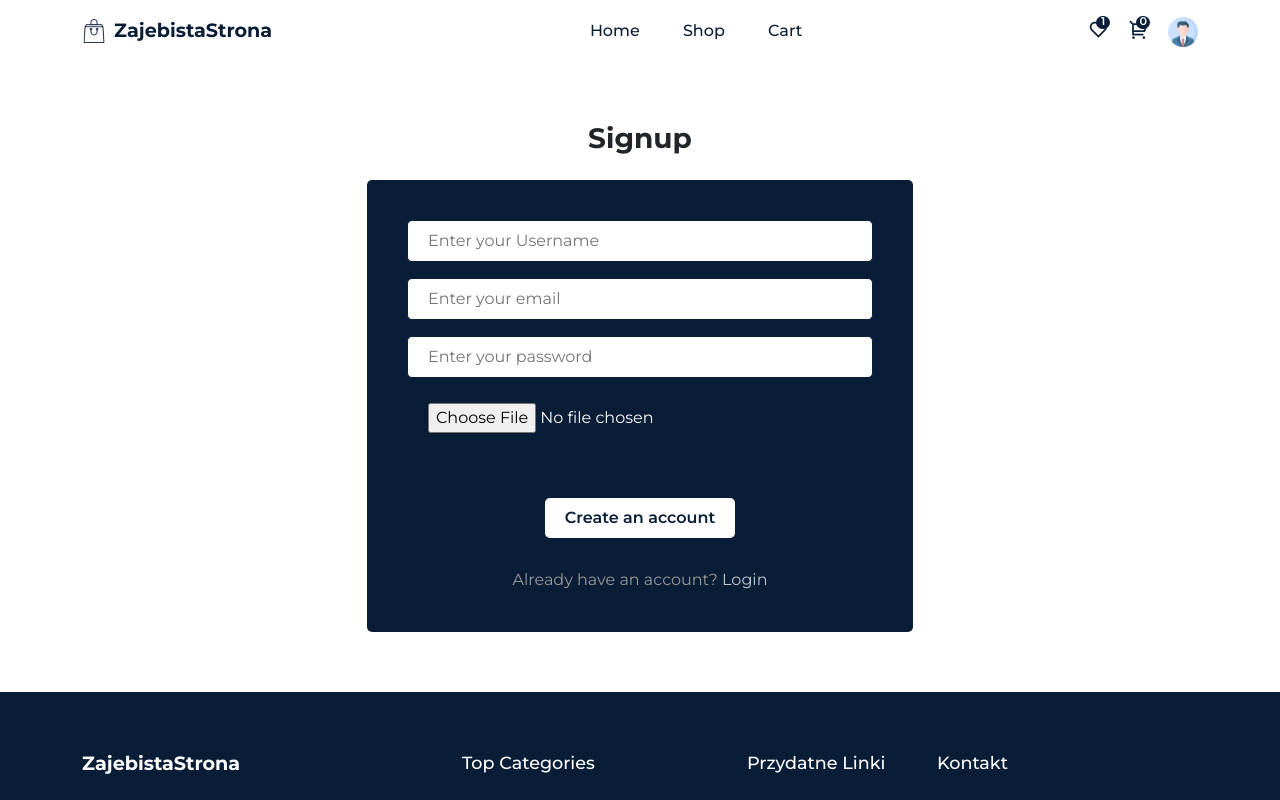
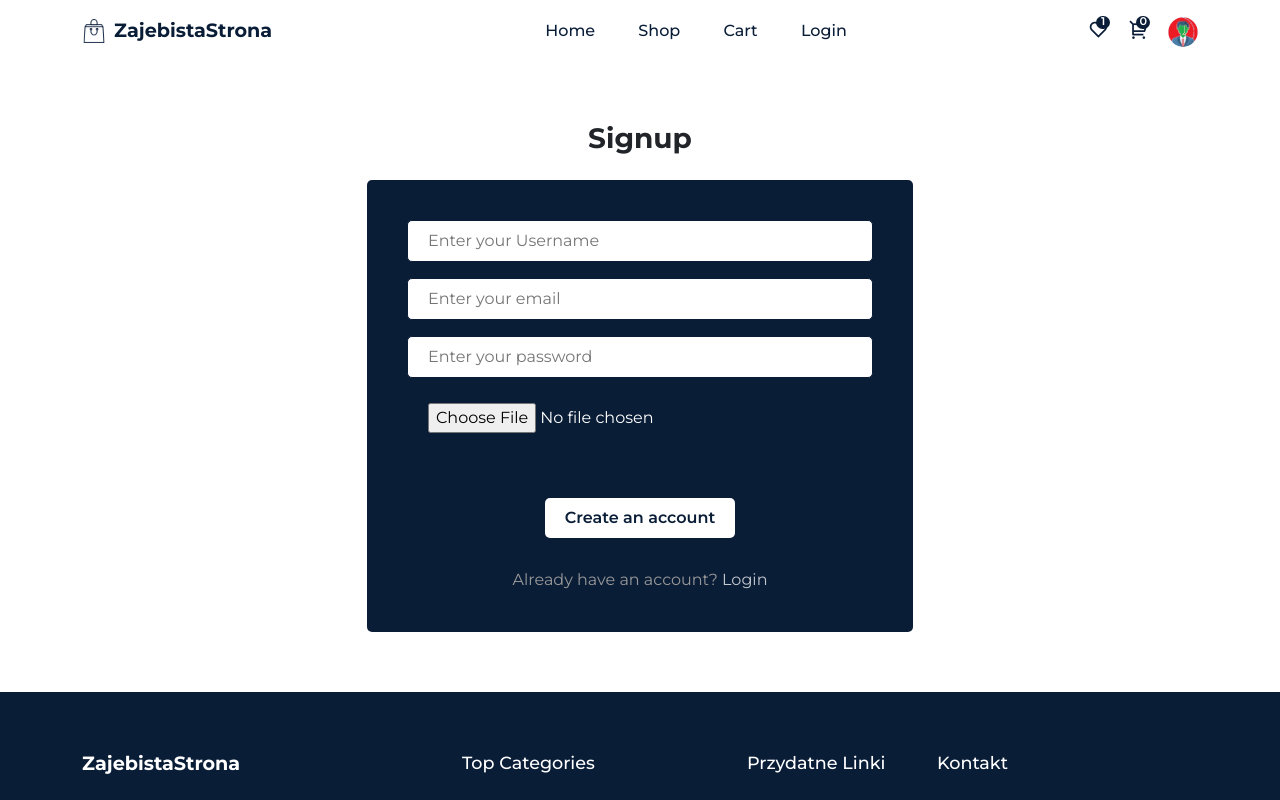
Before and after one commit to MichalCholajczyk/sklep_stolarski, a React (Create React App) app: page /signup in a window 1280 px wide. Shown: the top 800 px of the page. Built offline with nearby package versions, Linux system fonts and the light colour scheme; no server answers.

Commit message:
added routing to backend and signup

```diff
--- a/src/components/Header/Header.jsx
+++ b/src/components/Header/Header.jsx
@@ -10,6 +10,7 @@ import userIcon from "../../assets/images/user-icon.png";
 
 import { Container, Row } from "reactstrap";
 import { useSelector } from "react-redux";
+import useAuth from "../../custom-hooks/useAuth"
 
 const nav__links = [
 	{
@@ -24,6 +25,10 @@ const nav__links = [
 		path: "cart",
 		display: "Cart",
 	},
+	{
+		path: "login",
+		display: "Login",
+	}
 ];
 
 const Header = () => {
@@ -31,6 +36,7 @@ const Header = () => {
 
 	const menuRef = useRef(null)
 	const navigate = useNavigate()
+	const {currentUser} = useAuth()
 
 	const totalQuantity = useSelector(state => state.cart.totalQuantity)
 
@@ -96,7 +102,7 @@ const Header = () => {
 							</span>
 
 							<span>
-								<motion.img whileTap={{ scale: 1.2 }} src={userIcon} alt="UserIcon" />
+								<motion.img className="user__Img" whileTap={{ scale: 1.2 }} src={currentUser ? currentUser.photoURL : userIcon} alt="chuj" />
 							</span>
 							<div className="mobile__menu">
 								<span onClick={menuToggle}>
--- a/src/components/Header/header.css
+++ b/src/components/Header/header.css
@@ -107,6 +107,10 @@
 	background: #fff;
 }
 
+.user__Img{
+	border-radius: 50%;
+}
+
 
 @media only screen and (max-width: 768px) {
 	.header{
--- /dev/null
+++ b/src/custom-hooks/useAuth.js
@@ -0,0 +1,23 @@
+import { useState, useEffect } from "react";
+import { onAuthStateChanged } from "firebase/auth";
+import { auth } from "../firebase.config";
+
+const useAuth = () => {
+	const [currentUser, setCurrentUser] = useState({});
+
+	useEffect(() => {
+		onAuthStateChanged(auth, (user) => {
+			if (user) {
+				setCurrentUser(user);
+			} else {
+				setCurrentUser(null);
+			}
+
+		});
+	});
+	return {
+		currentUser,
+	};
+};
+
+export default useAuth;
--- a/src/pages/Login/Login.jsx
+++ b/src/pages/Login/Login.jsx
@@ -11,7 +11,7 @@ const Login = () => {
 	const [email, setEmail] = useState("");
 	const [password, setPassword] = useState("");
 	const [loading, setLoading] = useState(false);
-	const Navigate = useNavigate();
+	const navigate = useNavigate();
 	const signIn = async (e) => {
 		e.preventDefault();
 		setLoading(true);
@@ -21,10 +21,10 @@ const Login = () => {
 
 			const user = userCredential.user;
 
-			console.log(user.name);
+			console.log(user);
 			setLoading(false);
 			toast.success("zalogowanooo");
-			Navigate("/checkout");
+			navigate("/checkout");
 		} catch (error) {
 			setLoading(false);
 			toast.error(error.message);
@@ -54,7 +54,7 @@ const Login = () => {
 									</FormGroup>
 									<FormGroup className="form__group">
 										<input
-											type="password"
+											type="current-password"
 											value={password}
 											onChange={(e) => setPassword(e.target.value)}
 											placeholder="Enter your password"
--- a/src/pages/Signup/Signup.jsx
+++ b/src/pages/Signup/Signup.jsx
@@ -2,17 +2,15 @@ import React, { useState } from "react";
 import "./signup.css";
 import Helmet from "../../components/Helmet/Helmet";
 import { Container, Row, Col, Form, FormGroup } from "reactstrap";
-import { Link } from "react-router-dom";
-import { getAuth, createUserWithEmailAndPassword, updateProfile } from "firebase/auth";
-import { ref, uploadBytesResumable, getDownloadURL } from "firebase/storage";
+import { Link, useNavigate } from "react-router-dom";
+import { createUserWithEmailAndPassword, updateProfile } from "firebase/auth";
+import { ref, uploadBytesResumable, getDownloadURL, getStorage } from "firebase/storage";
 import { setDoc, doc } from "firebase/firestore";
 
-import { auth } from "../../firebase.config.js";
-import { storage } from "../../firebase.config.js";
-import { db } from "../../firebase.config.js";
+import { auth, storage, db } from "../../firebase.config";
 
 import { toast } from "react-toastify";
-import { useNavigate } from "react-router-dom";
+
 
 const Signup = () => {
 	const [username, setUsername] = useState("");
@@ -32,8 +30,12 @@ const Signup = () => {
 
 			const user = userCredential.user;
 
-			const storageRef = ref(storage, `images/${Date.now() + username}`);
+			//tego brakowało żeby sie pokazał awatar, męczyłem sie z tym 5 godzin zastanawiając sie czemu go niemoże wczytać.....
+			const storage = getStorage();
+
+			const storageRef = ref(storage, `images/${ Date.now() + username}`);
 			const uploadTask = uploadBytesResumable(storageRef, file);
+
 
 			uploadTask.on(
 				(error) => {
@@ -44,11 +46,11 @@ const Signup = () => {
 						//update user profile
 						await updateProfile(user, {
 							displayName: username,
-							photo: downloadURL,
+							photoURL: downloadURL,
 						});
 
 						//store user data in firestore database
-						await setDoc(doc(db, "users", user.uid), {
+						await setDoc(doc(db, 'users', user.uid), {
 							uid: user.uid,
 							displayName: username,
 							email,
@@ -58,7 +60,7 @@ const Signup = () => {
 				}
 			);
 
-			//			console.log(user);
+//		console.log(user);
 			setLoading(false);
 			toast.success("Podpisałeś pakt z diabłem/ stworzyłeś konto");
 			navigate("/login");
--- /dev/null
+++ b/src/routers/ProtectedRoute.js
@@ -0,0 +1,11 @@
+import React from "react";
+import useAuth from "../custom-hooks/useAuth";
+import { Navigate } from "react-router-dom";
+
+const ProtectedRoute = ({ children }) => {
+	const { currentUser } = useAuth();
+
+	return currentUser ? children : <Navigate to="login" />;
+};
+
+export default ProtectedRoute;
--- a/src/routers/Routers.js
+++ b/src/routers/Routers.js
@@ -1,31 +1,36 @@
-import {Routes, Route, Navigate } from 'react-router-dom'
+import { Routes, Route, Navigate } from "react-router-dom";
 
-
-import React from 'react'
-import Home from '../pages/Home/Home'
-import Shop from '../pages/Shop/Shop'
-import Cart from '../pages/Cart/Cart'
-import ProductDetails from '../pages/ProductDetails/ProductDetails'
-import Checkout from '../pages/Checkout/Checkout'
-import Login from '../pages/Login/Login'
-import Signup from '../pages/Signup/Signup'
-import { NavbarBrand } from 'reactstrap'
+import React from "react";
+import Home from "../pages/Home/Home";
+import Shop from "../pages/Shop/Shop";
+import Cart from "../pages/Cart/Cart";
+import ProductDetails from "../pages/ProductDetails/ProductDetails";
+import Checkout from "../pages/Checkout/Checkout";
+import Login from "../pages/Login/Login";
+import Signup from "../pages/Signup/Signup";
+import { NavbarBrand } from "reactstrap";
+import ProtectedRoute from "./ProtectedRoute";
 
 const Routers = () => {
-  return (
-    <Routes>
-      <Route path='/' element={<Navigate to="home" />}/>
-      <Route path='home' element={<Home/>}/>
-      <Route path='shop' element={<Shop/>}/>
-      <Route path='shop/:id' element={<ProductDetails/>}/>
-      <Route path='cart' element={<Cart/>}/>
-      <Route path='checkout' element={<Checkout/>}/>
-      <Route path='login' element={<Login/>}/>
-      <Route path='signup' element={<Signup/>}/>
+	return (
+		<Routes>
+			<Route path="/" element={<Navigate to="home" />} />
+			<Route path="home" element={<Home />} />
+			<Route path="shop" element={<Shop />} />
+			<Route path="shop/:id" element={<ProductDetails />} />
+			<Route path="cart" element={<Cart />} />
+			<Route
+				path="checkout"
+				element={
+					<ProtectedRoute>
+						<Checkout />
+					</ProtectedRoute>
+				}
+			/>
+			<Route path="login" element={<Login />} />
+			<Route path="signup" element={<Signup />} />
+		</Routes>
+	);
+};
 
-
-    </Routes>
-  )
-}
-
-export default Routers
+export default Routers;
```
Also changed, not shown: src/assets/images/user-icon.png.
